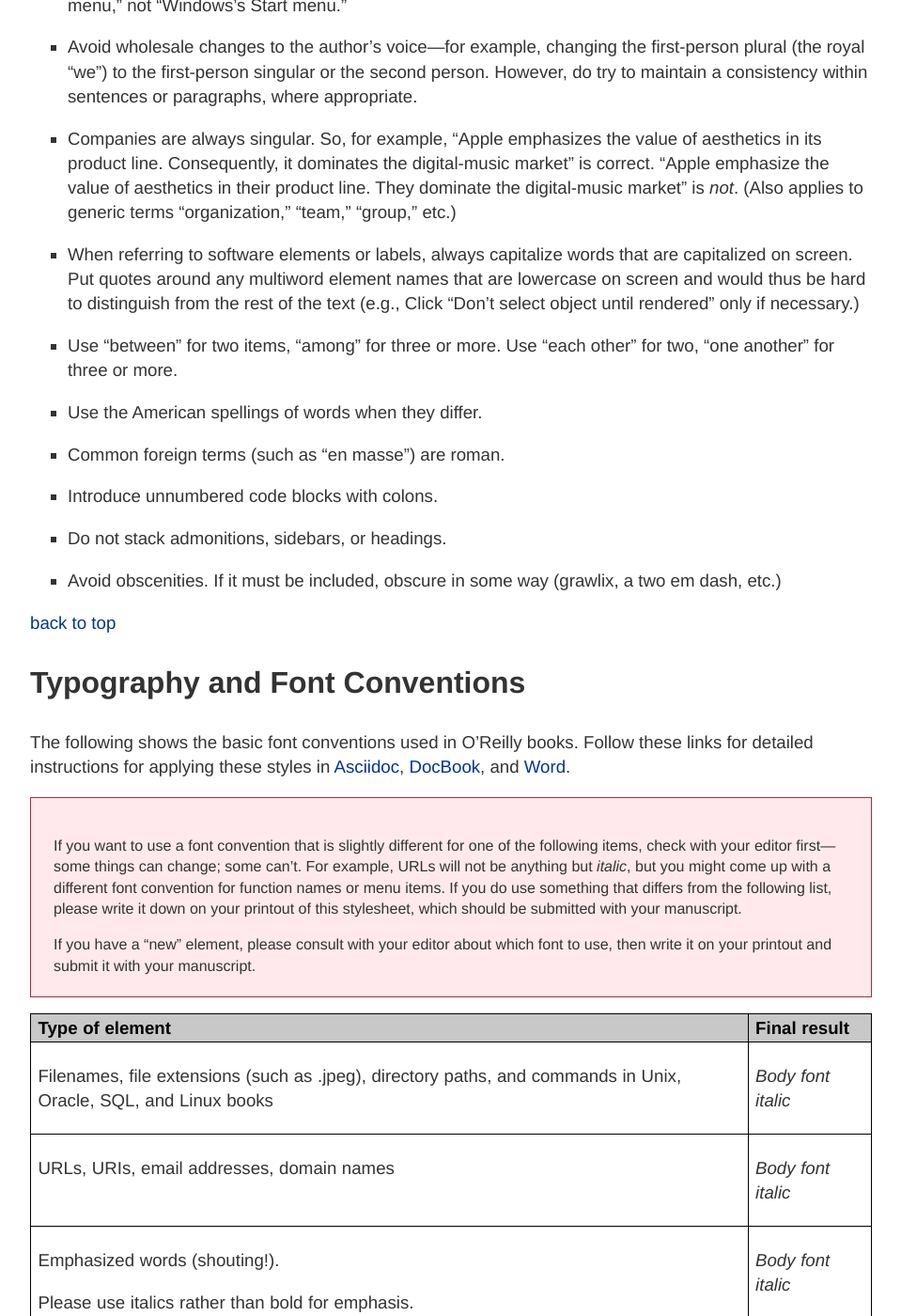
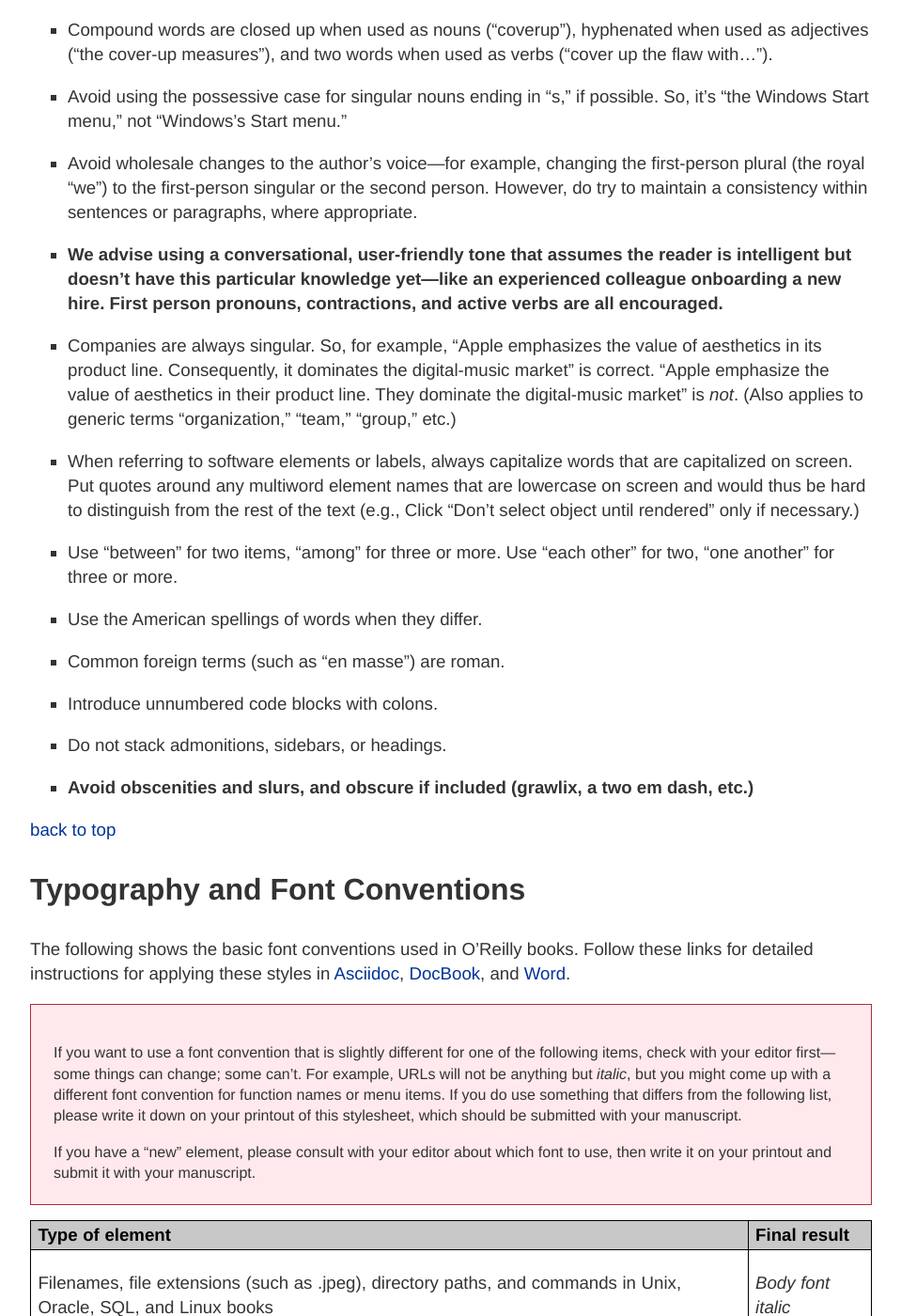
Before and after one commit to oreillymedia/production-resources, a Jekyll site: the page built from styleguide/index.md, in a window 1280 px wide and 1400 px high, scrolled down 13197 px. Shown: the whole window at 94% size, without its empty margins (160-1119 px from the left). Built offline with Jekyll 4.4.1, drawn with Linux system fonts in a browser that asks for light colours; some of the changed text lies outside the part shown.

Commit message:
July updates

```diff
--- a/styleguide/index.md
+++ b/styleguide/index.md
@@ -37,12 +37,13 @@
 
 <p>Authors, please also consult the authoring documentation for the format in which you’re writing (<a href="http://docs.atlas.oreilly.com/writing_in_asciidoc.html">Asciidoc</a>, <a href="http://oreillymedia.github.io/HTMLBook/">HTMLbook</a>, <a href="https://docbook.org">DocBook</a>, or <a href="http://oreillymedia.github.io/production-resources/word/">Word</a>).</p>
 
-<p>Check our guide and word list first, then <em>The Chicago Manual of Style</em>, 17th Edition, then <em><a href="https://www.merriam-webster.com">Merriam-Webster’s Collegiate Dictionary</a></em>. <strong>Use your book-specific word list (provided by production) to document style choices that differ or are not covered here (e.g., A.M. or a.m., data center or datacenter, etc.). For questions specific to your book or assignment, please consult with your editor or production editor.
+<p>Check our guide and word list first, then <em>The Chicago Manual of Style</em>, 17th edition, then <em><a href="https://www.merriam-webster.com">Merriam-Webster’s Collegiate Dictionary</a></em>. <strong>Use your book-specific word list (provided by production) to document style choices that differ or are not covered here (e.g., A.M. or a.m., data center or datacenter, etc.). For questions specific to your book or assignment, please consult with your editor or production editor.
 </strong></p>
 
+<p><strong>To avoid unintentional bias, when writing about groups of people, check the group’s advocacy organization for guidance on appropriate language. The <a href="https://consciousstyleguide.com">Conscious Style Guide</a> is one good resource, aggregating links to relevant organizations. Always follow a person’s preference and note exceptions, if necessary (e.g., the research is decades old).</strong></p>
+
 <p>For questions specific to your book or assignment, please consult with your editor or production editor.</p>
 </section>
-
 
 
 
@@ -92,7 +93,7 @@
 <section data-type="sect1" id="orm_grammar_punctuation_etc">
 <h1>O’Reilly Grammar, Punctuation, etc.</h1>
 
-<p>For any words or conventions not covered here, refer to <em>The Chicago Manual of Style</em>, 17th Edition and <em><a href="https://www.merriam-webster.com/">Merriam-Webster</a></em>.</p>
+<p>For any words or conventions not covered here, refer to <em>The Chicago Manual of Style</em>, 17th edition and <em><a href="https://www.merriam-webster.com/">Merriam-Webster</a></em>.</p>
 
 <p><a href="#getting_started">back to top</a></p>
 
@@ -725,6 +726,9 @@
 <li>
 <p>Avoid wholesale changes to the author’s voice—for example, changing the first-person plural (the royal “we”) to the first-person singular or the second person. However, do try to maintain a consistency within sentences or paragraphs, where appropriate.</p>
 </li>
+ <li>
+  <p><strong>We advise using a conversational, user-friendly tone that assumes the reader is intelligent but doesn’t have this particular knowledge yet—like an experienced colleague onboarding a new hire. First person pronouns, contractions, and active verbs are all encouraged.</strong></p>
+ </li>
 <li>
 <p>Companies are always singular. So, for example, “Apple emphasizes the value of aesthetics in its product line. Consequently, it dominates the digital-music market” is correct. “Apple emphasize the value of aesthetics in their product line. They dominate the digital-music market” is <em>not</em>. (Also applies to generic terms “organization,” “team,” “group,” etc.)</p>
 </li>
@@ -747,7 +751,7 @@
 <p>Do not stack admonitions, sidebars, or headings.</p>
 </li>
  <li>
-<p>Avoid obscenities. If it must be included, obscure in some way (grawlix, a two em dash, etc.)</p>
+<p><strong>Avoid obscenities and slurs, and obscure if included (grawlix, a two em dash, etc.)</strong></p>
 </li>
 </ul>
 
```
Also changed, not shown: other parts of styleguide/index.md (+12 -5 lines).
